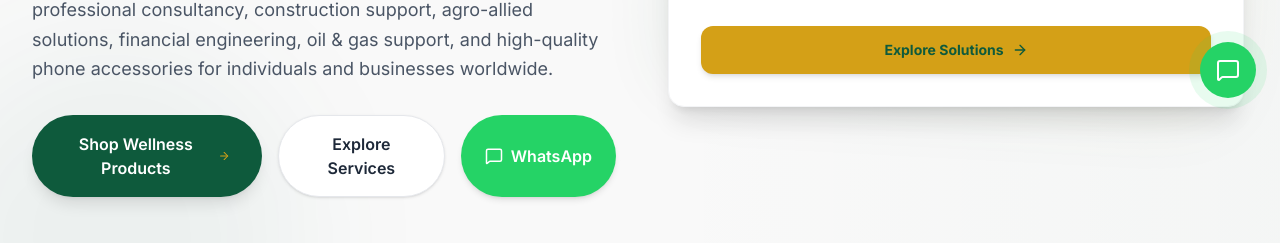
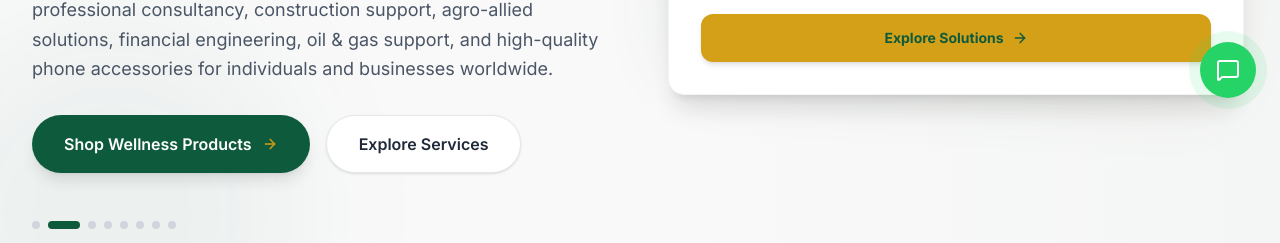
Before and after one commit to kezieodike-dotcom/DrHeez, a React (Vite) app: page / in a window 1280 px wide. Shown: the part 678-921 px from the top of the page. Built offline with nearby package versions, Linux system fonts and the light colour scheme.

Commit message:
Remove WhatsApp CTA from Hero section

```diff
--- a/src/components/Hero.tsx
+++ b/src/components/Hero.tsx
@@ -1,5 +1,5 @@
 import { useState, useEffect } from 'react';
-import { ArrowRight, ShieldCheck, Activity, BrainCircuit, MessageSquare, Factory, Smartphone, TrendingUp, HardHat, Wheat, ShoppingCart, ChevronLeft, ChevronRight } from 'lucide-react';
+import { ArrowRight, ShieldCheck, Activity, BrainCircuit, Factory, Smartphone, TrendingUp, HardHat, Wheat, ShoppingCart, ChevronLeft, ChevronRight } from 'lucide-react';
 
 interface HeroProps {
   onShopClick: () => void;
@@ -8,7 +8,7 @@ interface HeroProps {
 }
 
 export default function Hero({ onShopClick, onServicesClick, onContactClick }: HeroProps) {
-  const whatsAppHref = 'https://wa.me/2348140731811';
+
   const [currentSlide, setCurrentSlide] = useState(0);
 
   const slides = [
@@ -137,16 +137,7 @@ export default function Hero({ onShopClick, onServicesClick, onContactClick }: H
                 <span>Explore Services</span>
               </button>
 
-              <a
-                href={whatsAppHref}
-                target="_blank"
-                rel="noopener noreferrer"
-                className="inline-flex items-center justify-center gap-2 bg-[#25D366] hover:bg-[#128C7E] text-white font-semibold py-4 px-6 rounded-full shadow-md transition-all cursor-pointer"
-                title="Chat with Dr.Heez on WhatsApp"
-              >
-                <MessageSquare className="h-4.5 w-4.5" />
-                <span>WhatsApp</span>
-              </a>
+
             </div>
 
             {/* Slider Dots Indicator */}
```
